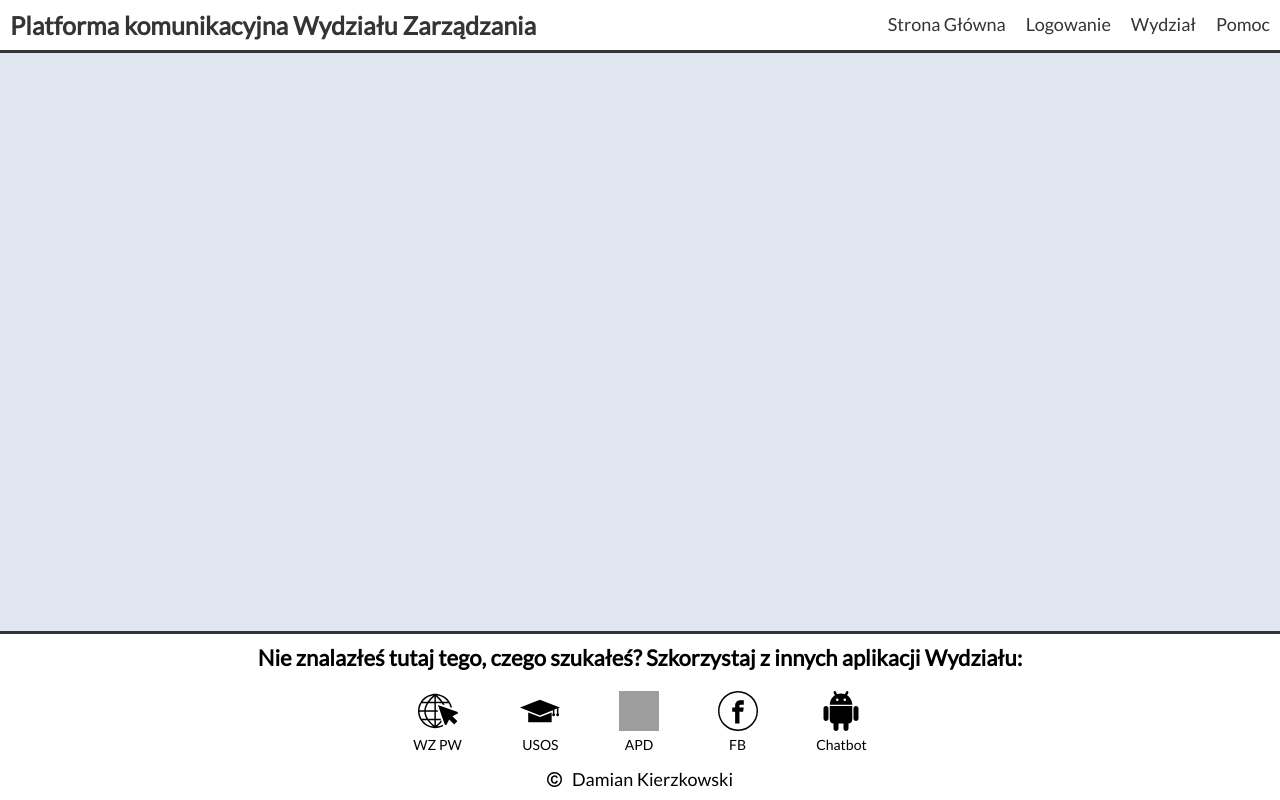
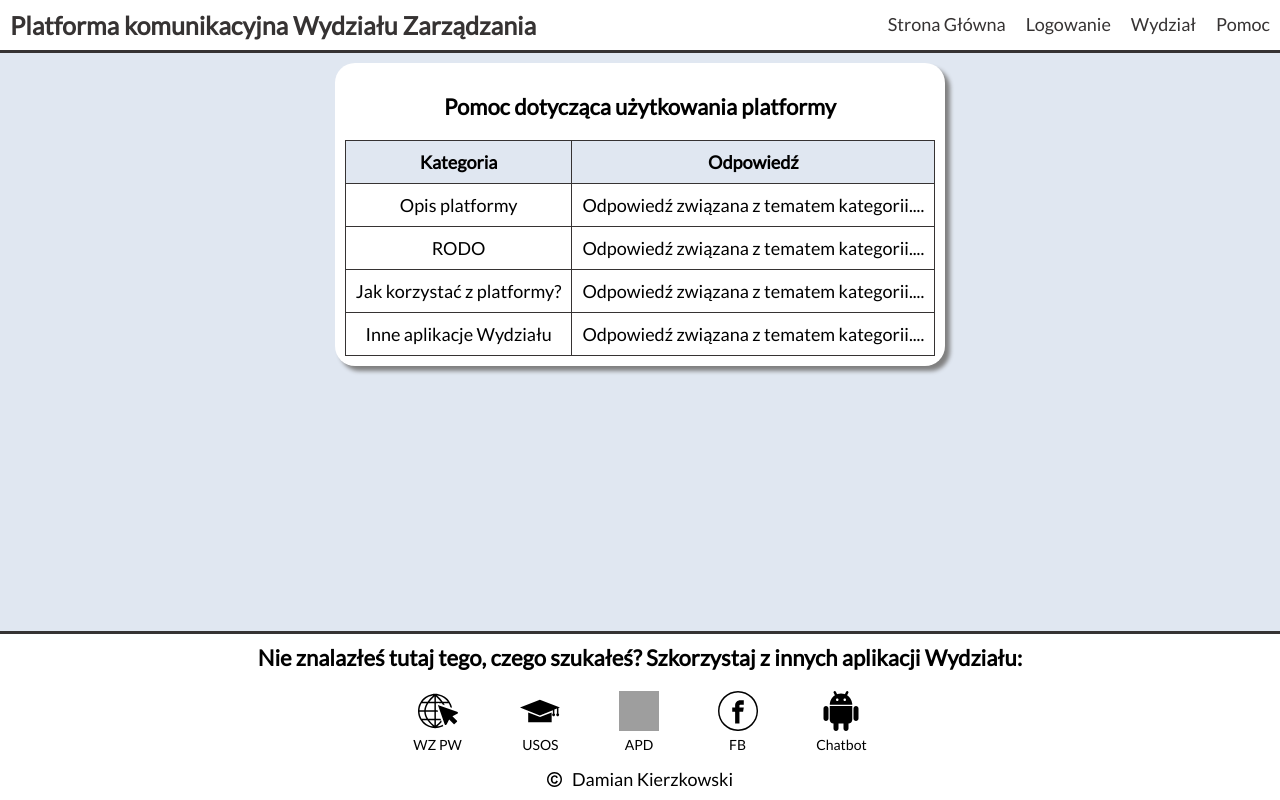
Before and after one commit to damian08k/Communication-Platform, a React (Create React App) app: page /faq in a window 1280 px wide. Built offline with nearby package versions, Linux system fonts and the light colour scheme; grey boxes are pictures that could not be loaded.

Commit message:
Add Help component to FAQ page

```diff
--- a/src/pages/Page.js
+++ b/src/pages/Page.js
@@ -20,6 +20,7 @@ const Page = () => {
       <Route path="/plany-zajec" component={Plans} />
       <Route path="/praktyki-i-staze" component={Practices} />
       <Route path="/kursy" component={Courses} />
+      <Route path="/faq" component={Help} />
       <Route path="/pomoc" component={Help} />
     </Switch>
   );
```
